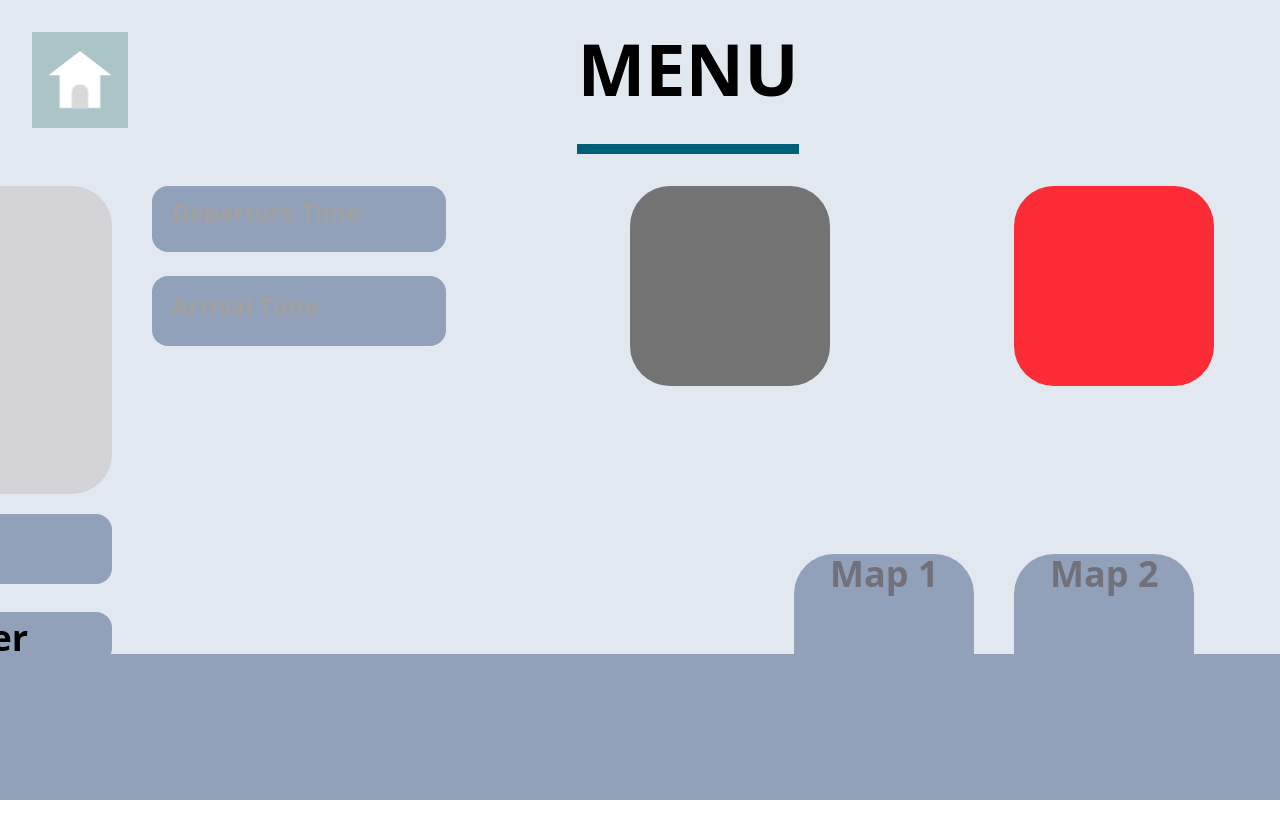
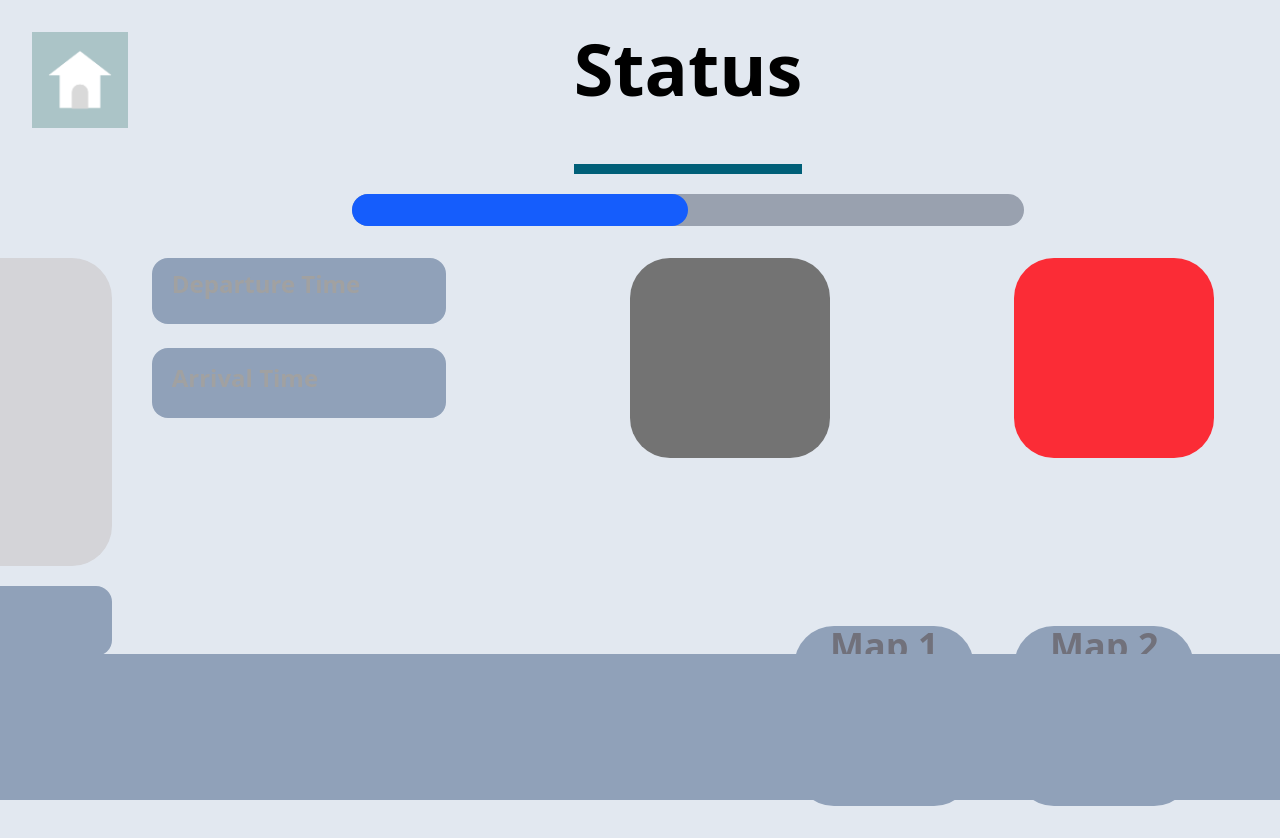
Before and after one commit to cj05/waste-tracker, a Vue app: page /status in a window 1280 px wide. Shown: the top 838 px of the page. Before the commit the page ends 800 px from the top, so only its background shows below. Built offline with nearby package versions, Linux system fonts and the light colour scheme; the HTML template or start-up script is replaced by a standard one.

Commit message:
progress bar i think

```diff
--- /dev/null
+++ b/src/components/MenuHeaderProgress.vue
@@ -0,0 +1,28 @@
+<script setup lang="ts">
+interface Props {
+  title: string,
+  progressValue: number
+}
+defineProps<Props>()
+import HomeButton from './HomeButton.vue'
+</script>
+
+<template>
+  <div class="flex justify-between items-start mx-auto my-0 max-sm:flex-col max-sm:items-center">
+    <HomeButton />
+    <div class="flex flex-col items-center mb-8 gap-5 w-2xl">
+      <div class="flex flex-col items-center gap-5">
+        <h1 class="text-7xl font-bold text-center text-black max-md:text-6xl max-sm:text-4xl">
+          {{ title }}
+        </h1>
+        <div class="mt-10 w-full border-solid border-b-[10px] border-b-cyan-800 max-sm:mt-5"></div>
+      </div>
+      <div class="w-full h-8 max-w-full bg-gray-400 rounded-full dark:bg-gray-700">
+        <div class="h-8 bg-blue-600 rounded-full dark:bg-blue-500" :style="{ width: progressValue + '%' }"></div>
+      </div>
+    </div>
+    <div>
+
+    </div>
+  </div>
+</template>
--- a/src/views/StatusView.vue
+++ b/src/views/StatusView.vue
@@ -4,14 +4,14 @@ import StatusHeader from '../components/Status/StatusHeader.vue'
 import DriverInfo from '../components/Status/DriverInfo.vue'
 import MapSection from '../components/Status/MapSection.vue'
 import TimeInfo from '../components/Status/TimeInfo.vue'
-import MenuHeader from '../components/MenuHeader.vue'
-const progressValue = ref(0)
-const title = ref('MENU')
+import MenuHeader from '../components/MenuHeaderProgress.vue'
+const progressValue = ref(50)
+const title = ref('Status')
 </script>
 
 <template>
   <main>
-    <MenuHeader :title="title" />
+    <MenuHeader :title="title" :progressValue="progressValue" />
     <div class="flex items-center justify-center">
       <div class="flex flex-wrap">
         <div class="flex flex-wrap gap-10 rounded-none min-w-[240px] w-[1725px] max-md:max-w-full">
```
